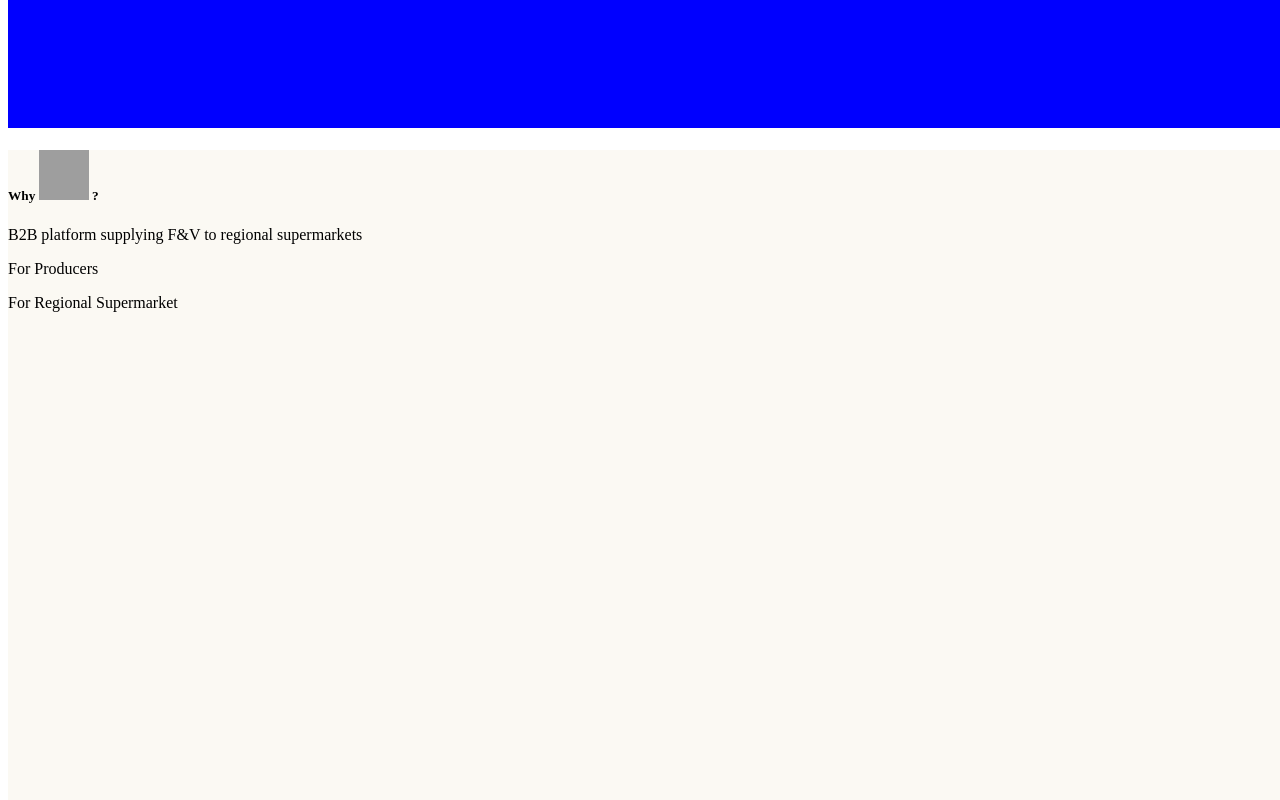
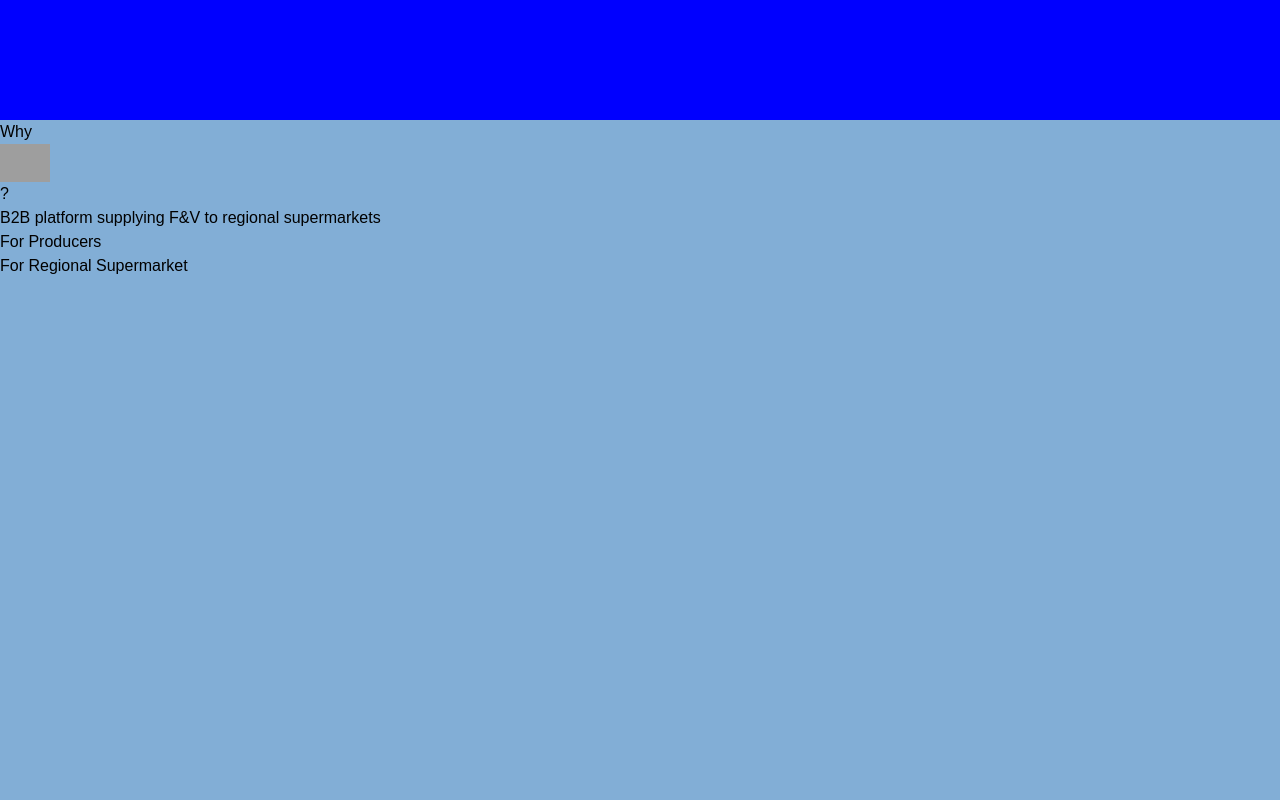
Before and after one commit to vastofoods/vasto-web, a Next.js app: page / in a window 1280 px wide. Shown: the part 460-1260 px from the top of the page. Built offline with nearby package versions, Linux system fonts and the light colour scheme; grey boxes are pictures that could not be loaded; a web font is replaced by a local one.

Commit message:
fix color vars

```diff
--- a/src/app/layout.js
+++ b/src/app/layout.js
@@ -1,5 +1,7 @@
 import Navbar from "@/components/navbar/navbar";
 import Footer from "@/components/footer/footer";
+/* importar globals.css */
+import "./globals.css";
 
 export const metadata = {
   title: "Create Next App",
--- a/src/components/whyvasto/styles.module.css
+++ b/src/components/whyvasto/styles.module.css
@@ -1,5 +1,5 @@
 .container{
     width: 100vw;
     height: 800px;
-    background-color: #FBF9F3;
+    background-color: var(--vasto-skyblue)
 }
```
